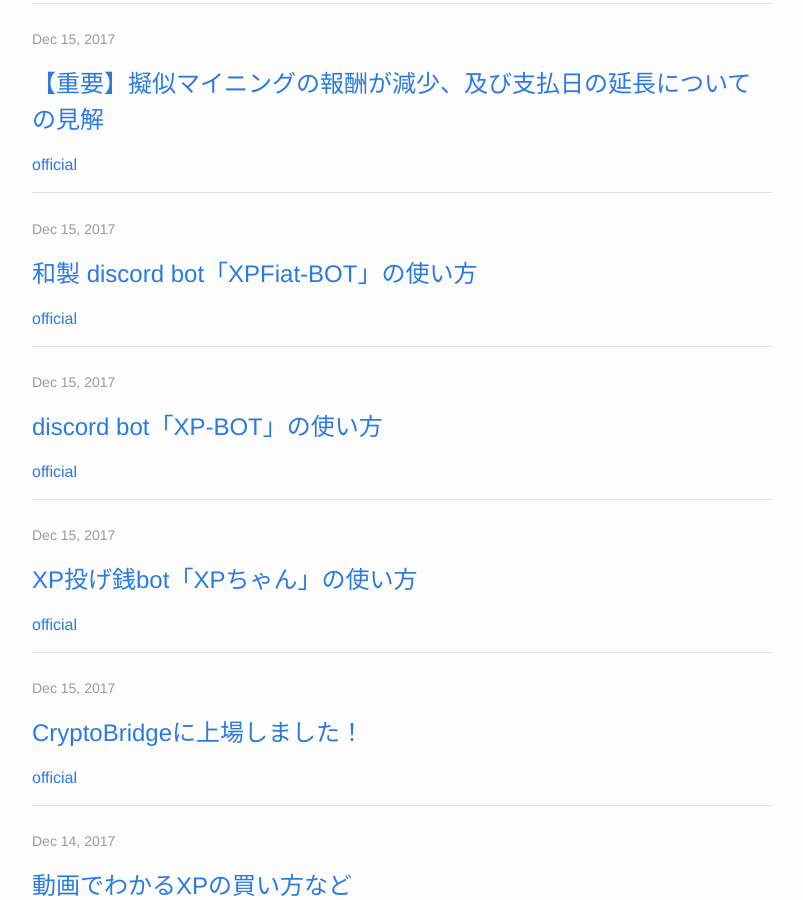
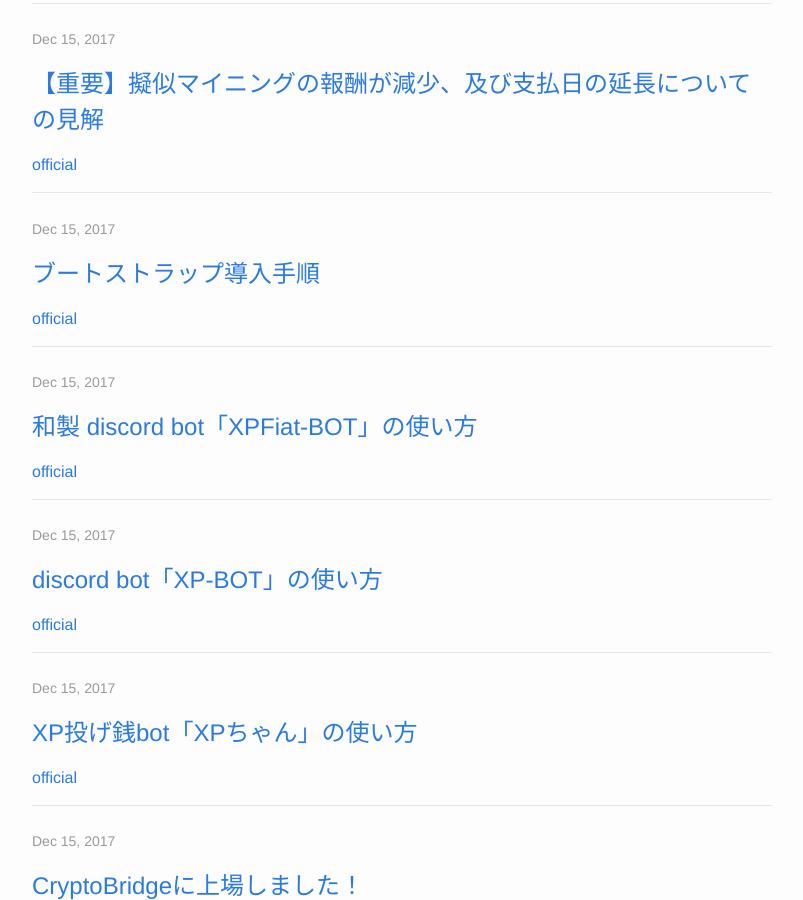
Before and after one commit to xpjp/xpjp.github.io, a Jekyll site: the page built from index.md, in a window 1280 px wide and 900 px high, scrolled down 313 px. Shown: the whole window, without its empty margins (238-1041 px from the left). Built offline with Jekyll 4.4.1, drawn with Linux system fonts in a browser that asks for light colours; a script that is not in the unit is left out; some of the changed lines change nothing that is shown.

Commit message:
[add] ブートストラップ導入手順の記事を追加

```diff
--- /dev/null
+++ b/_posts/2017-12-16-SuperBootstrap.markdown
@@ -0,0 +1,100 @@
+---
+layout: post
+title:  "ブートストラップ導入手順"
+date:   2017-12-16 1:30:00 +0900
+categories: official
+author: 依田
+---
+# ブートストラップ 導入手順
+
+## １．ダウンロードしたxpcoin-bootstrap-peers.zipを解凍(展開)
+
+解凍(展開)の意味が分かる方はzipを解凍してください。「⑦xpcoin-startkit_vX.Xをダブルクリック」まで読み飛ばして大丈夫です。
+
+できない、またはよく意味がよくわからない方は
+
+↓から１つずつ画像通りに操作してください。
+
+### ①ダウンロードしたxpcoin-bootstrap-peersをダブルクリック
+
+![スクショ1]({{site.baseurl}}/images/bootstrap_manual/001.png)
+
+### ②xpcoin-bootstrap-peers-XX-XX-XXXX-XX-XXをクリック
+
+![スクショ2]({{site.baseurl}}/images/bootstrap_manual/002.png)
+
+### ③xpcoin-startkit_vX.Xをダブルクリック
+
+![スクショ3]({{site.baseurl}}/images/bootstrap_manual/003.png)
+
+### ④圧縮フォルダーウィンドウが開きます。「すべて展開」をクリック
+
+![スクショ4]({{site.baseurl}}/images/bootstrap_manual/004.png)
+
+### ⑤展開先を聞かれますが、そのまま変更せず下の「展開」をクリック
+
+![スクショ5]({{site.baseurl}}/images/bootstrap_manual/005.png)
+
+### ⑥展開が始まります。少しかかります。終わったら勝手に⑦のウィンドウが開きます。
+
+![スクショ6]({{site.baseurl}}/images/bootstrap_manual/006.png)
+
+### ⑦展開されたフォルダxpcoin-startkit_vX.Xをダブルクリック
+
+![スクショ7]({{site.baseurl}}/images/bootstrap_manual/007.png)
+
+警告がでたら、「実行」をクリック
+
+![スクショ8]({{site.baseurl}}/images/bootstrap_manual/security.png)
+
+
+## ２．ブートストラップファイルのコピー(バッチファイル実行)
+
+### ①黒い画面が開きましたね。もうコピーが始まってます。ちょっと待ってね。
+
+![スクショ9]({{site.baseurl}}/images/bootstrap_manual/normal_end1.png)
+
+<p class="info">blk0001.dat、blkindex.dat の部分で止まっているように見えますが、コピーは進んでいるので待ってください。</p>
+
+### ②「ブートストラップ 適用完了です！」と出てくれば完了です！
+
+![スクショ10]({{site.baseurl}}/images/bootstrap_manual/normal_end2.png)
+
+### まだ続きます。最後まで読んでね
+
+## なんかエラーになったけど…という方
+
+エラーが出た時に対処法をいろいろと載せてます。ひとまずそれを試してください。
+
+![スクショ11]({{site.baseurl}}/images/bootstrap_manual/error2.png)
+
+もしくは、**[XP-JPのトラブルシューティング](https://discordapp.com/channels/374188134013075467/380996460356829204)を参照** して、同じ症状の解決方法を
+
+試してください。
+
+## 最後に
+
+これから何かつまづくところはあるかもしれませんが
+
+<p class="alert">**大体似たような質問は1日の中で何回かあるので**、 Discord内で検索して調べてください。</p>
+
+![スクショ12]({{site.baseurl}}/images/bootstrap_manual/search.png)
+
+**ピン留めされているメッセージにも目を通してくださいね！**
+
+![スクショ13]({{site.baseurl}}/images/bootstrap_manual/pin1.png)
+↑クリックすると      開く↓
+
+![スクショ14]({{site.baseurl}}/images/bootstrap_manual/pin2.png)
+
+それでもわからなければ、[#help_win](https://discordapp.com/channels/374188134013075467/390172616146812938) に質問してください。
+
+画面キャプチャをとるほうが、サポートしてくれる人に伝わりやすいので、オススメです。(個人情報には気を付けて)
+
+[スクリーンショット(スクリーンキャプチャ)の作成方法](https://www.ddc.co.jp/tokupre/data-guide/basic-windows-screenshot.html)
+
+ボットコマンド、Discordウォレット、webマイニング その他いろんな質問がありますが
+[#faq](https://discordapp.com/channels/374188134013075467/378687352899502081) にまとめて下さっているので目を通してから質問をお願いします！
+
+
+### お疲れさまでした！！
```
Also changed, not shown: _posts/2017-12-16-1satoshi.markdown (line endings or trailing spaces), images/bootstrap_manual/001.png (added), images/bootstrap_manual/002.png (added), images/bootstrap_manual/003.png (added), images/bootstrap_manual/004.png (added), images/bootstrap_manual/005.png (added), images/bootstrap_manual/006.png (added), images/bootstrap_manual/007.png (added), images/bootstrap_manual/error2.png (added), images/bootstrap_manual/normal_end1.png (added), images/bootstrap_manual/normal_end2.png (added), images/bootstrap_manual/pin1.png (added), images/bootstrap_manual/pin2.png (added), images/bootstrap_manual/search.png (added), 1 more files, 1 other file.
